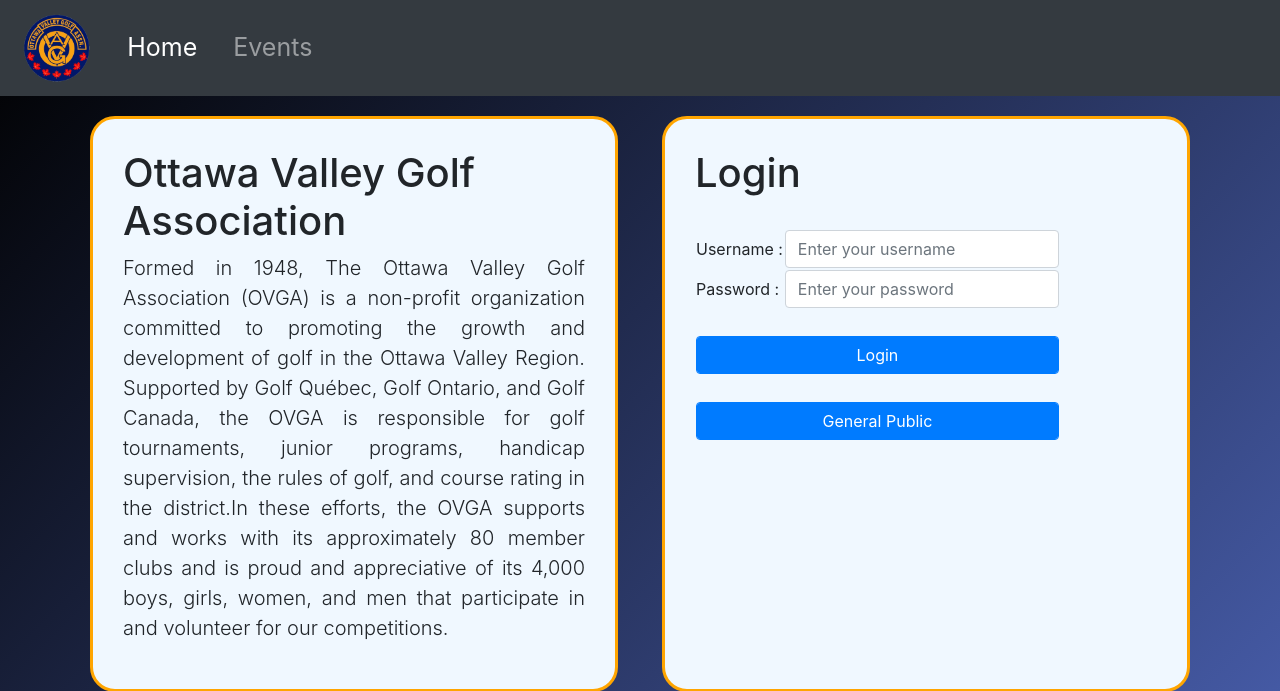
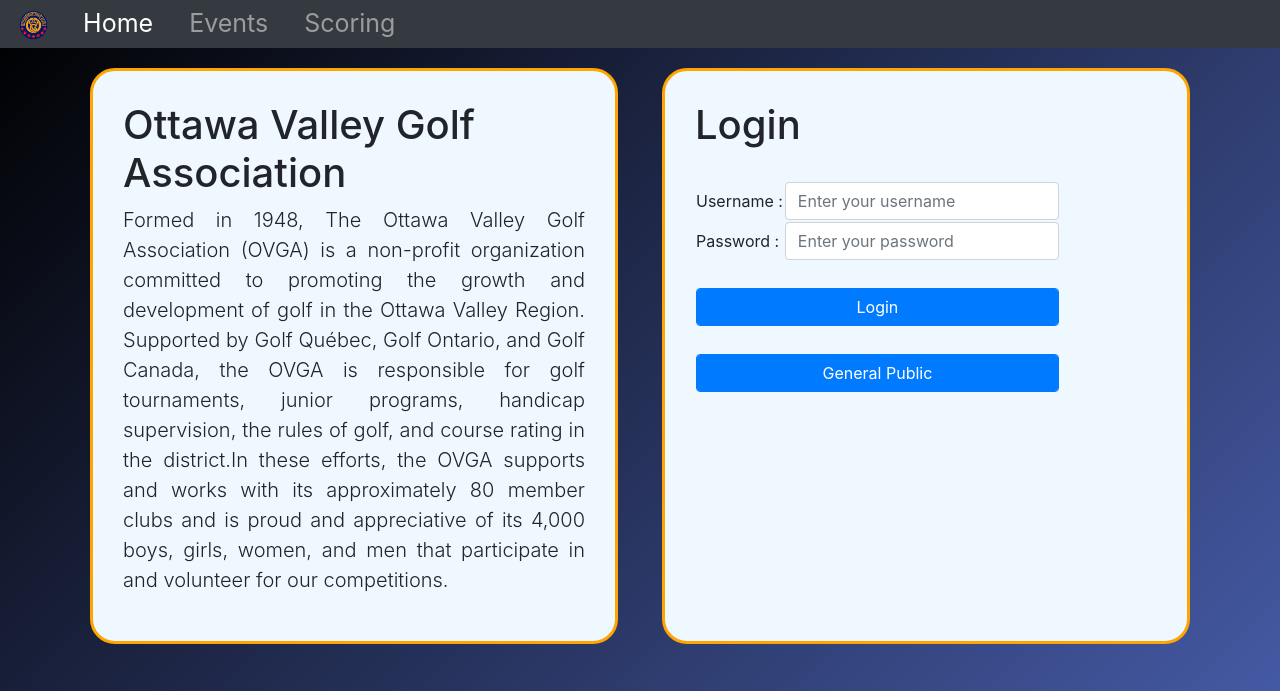
Before and after one commit to RandyWu/ovga, a Flask app: page / in a window 1280 px wide. Shown: the top 691 px of the page. Run offline with Flask 2, Linux system fonts and the light colour scheme; some libraries are stand-ins or nearby versions; some web fonts are replaced.

Commit message:
nav bar height

```diff
--- a/app/templates/base.html
+++ b/app/templates/base.html
@@ -11,17 +11,16 @@
     <title>OVGA Live Scoring</title>
     <!-- Bootstrap, DatePicker CSS -->
     <link href="../static/css/bootstrap.min.css" rel="stylesheet">
-	<link rel="stylesheet" href="../static/css/datepicker3.min.css">
+    <link href="../static/css/datepicker3.min.css" rel="stylesheet">
     <!-- Custom CSS for this template -->
 	<link href="../static/css/main.css" rel="stylesheet">
   </head>
 
   <body>
 
-    <header>
       <!-- Fixed navbar -->
-      <nav class="navbar navbar-expand-md navbar-dark fixed-top bg-dark">
-        <a class="navbar-brand" href="{{ url_for('index') }}"><img src="../static/img/ovga_logo.png" style="height:70px; border-radius: 50%"></a>
+      <nav class="navbar navbar-expand-sm navbar-dark fixed-top bg-dark" style=height:3em;>
+        <a class="navbar-brand" href="{{ url_for('index') }}"><img src="../static/img/ovga_logo.png" style="height:30px; border-radius: 50%"></a>
         <button class="navbar-toggler" type="button" data-toggle="collapse" data-target="#navbarCollapse" aria-controls="navbarCollapse" aria-expanded="false" aria-label="Toggle navigation">
           <span class="navbar-toggler-icon"></span>
         </button>
@@ -33,11 +32,12 @@
             <li class="nav-item">
               <a class="nav-link" href="{{ url_for('events') }}">Events</a>
             </li>
+            <li class="nav-item">
+              <a class="nav-link" href="{{ url_for('scores') }}">Scoring</a>
+            </li>
           </ul>
         </div>
       </nav>
-    </header>
-
 {% block content %}
 
 {% endblock %}
```
